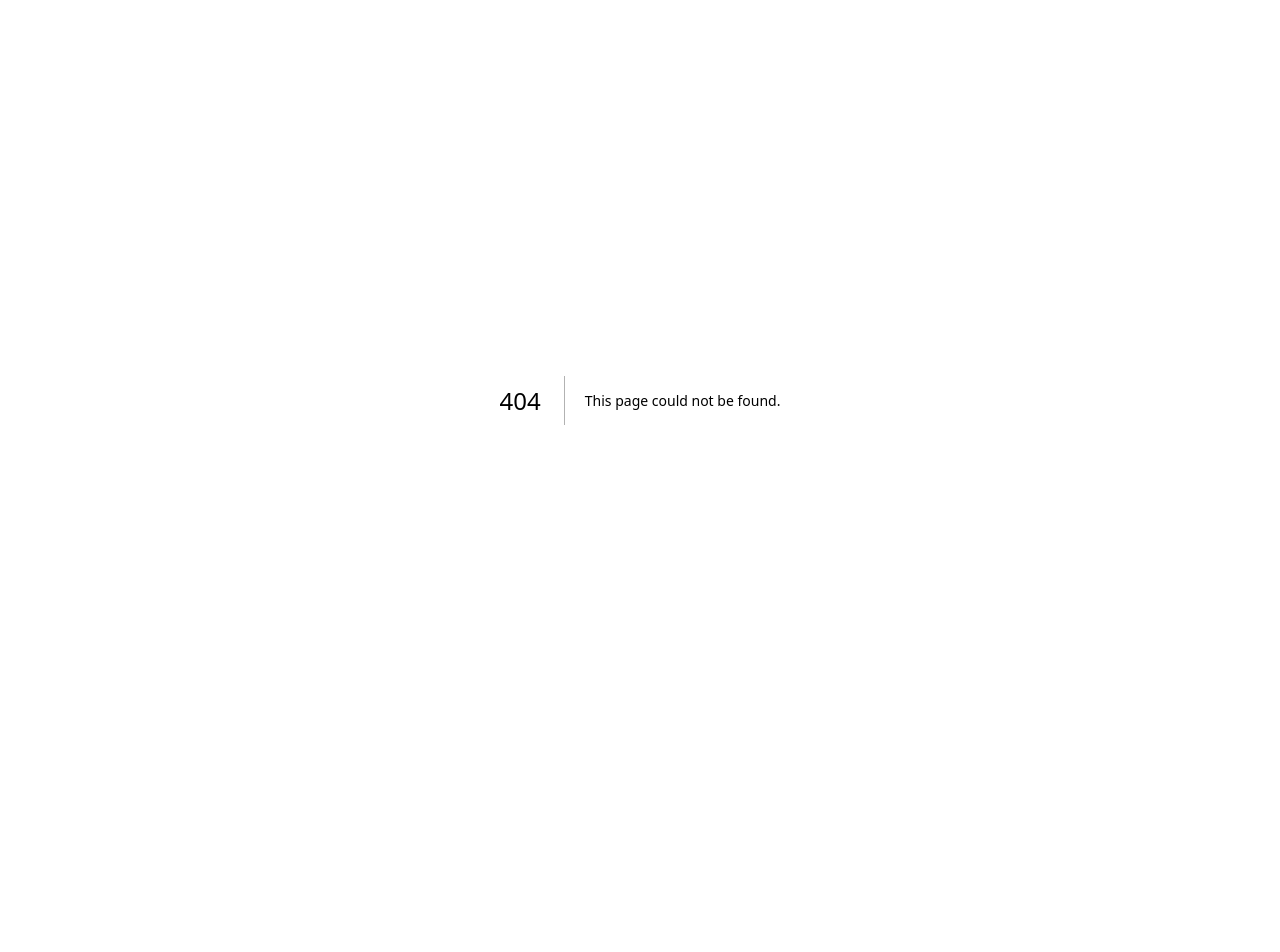
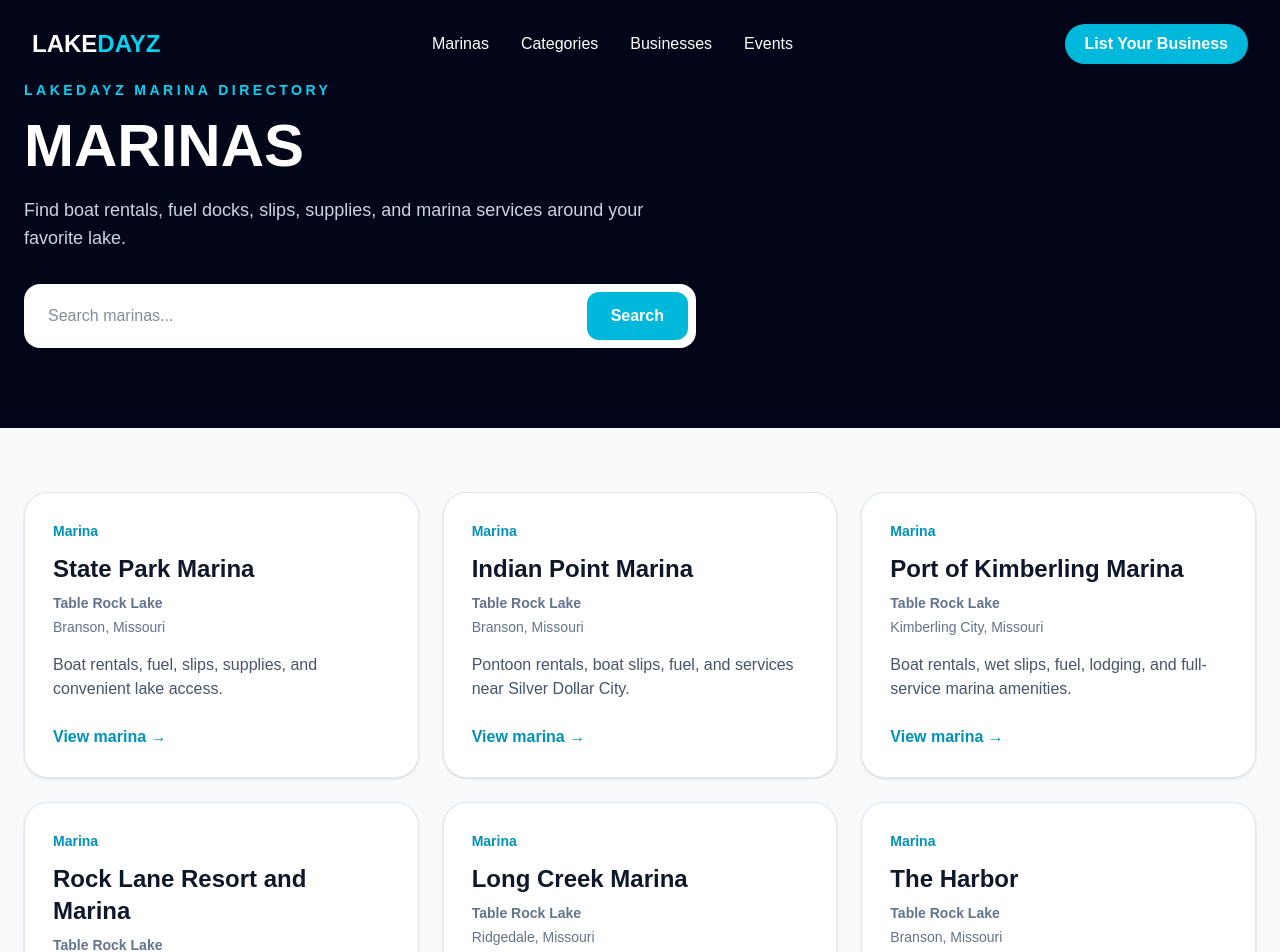
Before and after one commit to lakedayz/lakedayz, a Next.js app: page /marinas in a window 1280 px wide. Before the commit this address had no page. Shown: the top 952 px of the page. Before the commit the page ends 800 px from the top, so only its background shows below. Built offline with nearby package versions, Linux system fonts and the light colour scheme.

Commit message:
seperate businesses and marinas directories

```diff
--- a/app/businesses/page.tsx
+++ b/app/businesses/page.tsx
@@ -1,26 +1,26 @@
 import Navbar from "../components/Navbar";
 
 const businesses = [
-  {
-    name: "State Park Marina",
-    category: "Marina & Boat Rentals",
-    lake: "Table Rock Lake",
-    description:
-      "Boat rentals, fuel, slips, supplies, and everything needed for a day on the water.",
-  },
-  {
-    name: "Indian Point Marina",
-    category: "Marina & Boat Rentals",
-    lake: "Table Rock Lake",
-    description:
-      "Pontoon rentals, boat slips, fuel, and convenient access to Table Rock Lake.",
-  },
   {
     name: "Big Cedar Lodge",
     category: "Resort & Dining",
     lake: "Table Rock Lake",
     description:
       "Lakefront lodging, restaurants, activities, and outdoor experiences.",
+  },
+  {
+    name: "Table Rock Boat & RV Storage",
+    category: "Storage",
+    lake: "Table Rock Lake",
+    description:
+      "Secure boat, trailer, and RV storage near Table Rock Lake.",
+  },
+  {
+    name: "Ozarks Marine Service",
+    category: "Boat Repair & Service",
+    lake: "Table Rock Lake",
+    description:
+      "Local boat repair, maintenance, detailing, and seasonal service.",
   },
 ];
 
@@ -36,12 +36,12 @@ export default function BusinessesPage() {
           </p>
 
           <h1 className="mt-4 text-4xl font-black sm:text-6xl">
-            Find trusted lake-area businesses
+            DISCOVER LOCAL
           </h1>
 
           <p className="mt-5 max-w-2xl text-lg text-slate-300">
-            Explore marinas, restaurants, rentals, fishing guides, mechanics,
-            storage facilities, and more.
+            Explore, restaurants, resorts, shops, mechanics,
+            storage facilities, and local services.
           </p>
 
           <div className="mt-8 flex max-w-2xl rounded-2xl bg-white p-2">
--- a/app/components/Navbar.tsx
+++ b/app/components/Navbar.tsx
@@ -9,7 +9,7 @@ export default function Navbar() {
         </h1>
 
         <nav className="hidden md:flex gap-8 text-white font-medium">
-          <a href="#">Explore Lakes</a>
+          <a href="/marinas">Marinas</a>
           <a href="#">Categories</a>
           <a href="vusinesses">Businesses</a>
           <a href="#">Events</a>
--- /dev/null
+++ b/app/marinas/page.tsx
@@ -0,0 +1,114 @@
+import Navbar from "../components/Navbar";
+
+const marinas = [
+  {
+    name: "State Park Marina",
+    lake: "Table Rock Lake",
+    location: "Branson, Missouri",
+    description:
+      "Boat rentals, fuel, slips, supplies, and convenient lake access.",
+  },
+  {
+    name: "Indian Point Marina",
+    lake: "Table Rock Lake",
+    location: "Branson, Missouri",
+    description:
+      "Pontoon rentals, boat slips, fuel, and services near Silver Dollar City.",
+  },
+  {
+    name: "Port of Kimberling Marina",
+    lake: "Table Rock Lake",
+    location: "Kimberling City, Missouri",
+    description:
+      "Boat rentals, wet slips, fuel, lodging, and full-service marina amenities.",
+  },
+  {
+    name: "Rock Lane Resort and Marina",
+    lake: "Table Rock Lake",
+    location: "Branson West, Missouri",
+    description:
+      "Resort, marina access, boat slips, dining, lodging, and lakefront amenities.",
+  },
+  {
+    name: "Long Creek Marina",
+    lake: "Table Rock Lake",
+    location: "Ridgedale, Missouri",
+    description:
+      "Boat rentals, marina services, fuel, and convenient access to Long Creek.",
+  },
+  {
+    name: "The Harbor",
+    lake: "Table Rock Lake",
+    location: "Branson, Missouri",
+    description:
+      "Marina services, boat access, slips, fuel, and lake-area amenities.",
+  },
+];
+
+export default function MarinasPage() {
+  return (
+    <main className="min-h-screen bg-slate-50">
+      <Navbar />
+
+      <section className="bg-slate-950 px-6 py-20 text-white">
+        <div className="mx-auto max-w-7xl">
+          <p className="text-sm font-bold uppercase tracking-[0.25em] text-cyan-400">
+            LakeDayz Marina Directory
+          </p>
+
+          <h1 className="mt-4 text-4xl font-black sm:text-6xl">
+            MARINAS
+          </h1>
+
+          <p className="mt-5 max-w-2xl text-lg text-slate-300">
+            Find boat rentals, fuel docks, slips, supplies, and marina services
+            around your favorite lake.
+          </p>
+
+          <div className="mt-8 flex max-w-2xl rounded-2xl bg-white p-2">
+            <input
+              type="text"
+              placeholder="Search marinas..."
+              className="min-w-0 flex-1 px-4 text-slate-900 outline-none"
+            />
+
+            <button className="rounded-xl bg-cyan-500 px-6 py-3 font-bold text-white">
+              Search
+            </button>
+          </div>
+        </div>
+      </section>
+
+      <section className="mx-auto max-w-7xl px-6 py-16">
+        <div className="grid gap-6 md:grid-cols-2 lg:grid-cols-3">
+          {marinas.map((marina) => (
+            <article
+              key={marina.name}
+              className="rounded-3xl border border-slate-200 bg-white p-7 shadow-sm transition hover:-translate-y-1 hover:shadow-xl"
+            >
+              <p className="text-sm font-bold text-cyan-600">Marina</p>
+
+              <h2 className="mt-3 text-2xl font-black text-slate-900">
+                {marina.name}
+              </h2>
+
+              <p className="mt-2 text-sm font-semibold text-slate-500">
+                {marina.lake}
+              </p>
+
+              <p className="mt-1 text-sm text-slate-500">
+                {marina.location}
+              </p>
+
+              <p className="mt-4 text-slate-600">{marina.description}</p>
+
+              <button className="mt-6 font-bold text-cyan-600">
+                View marina →
+              </button>
+            </article>
+          ))}
+        </div>
+      </section>
+    </main>
+  );
+}
```
